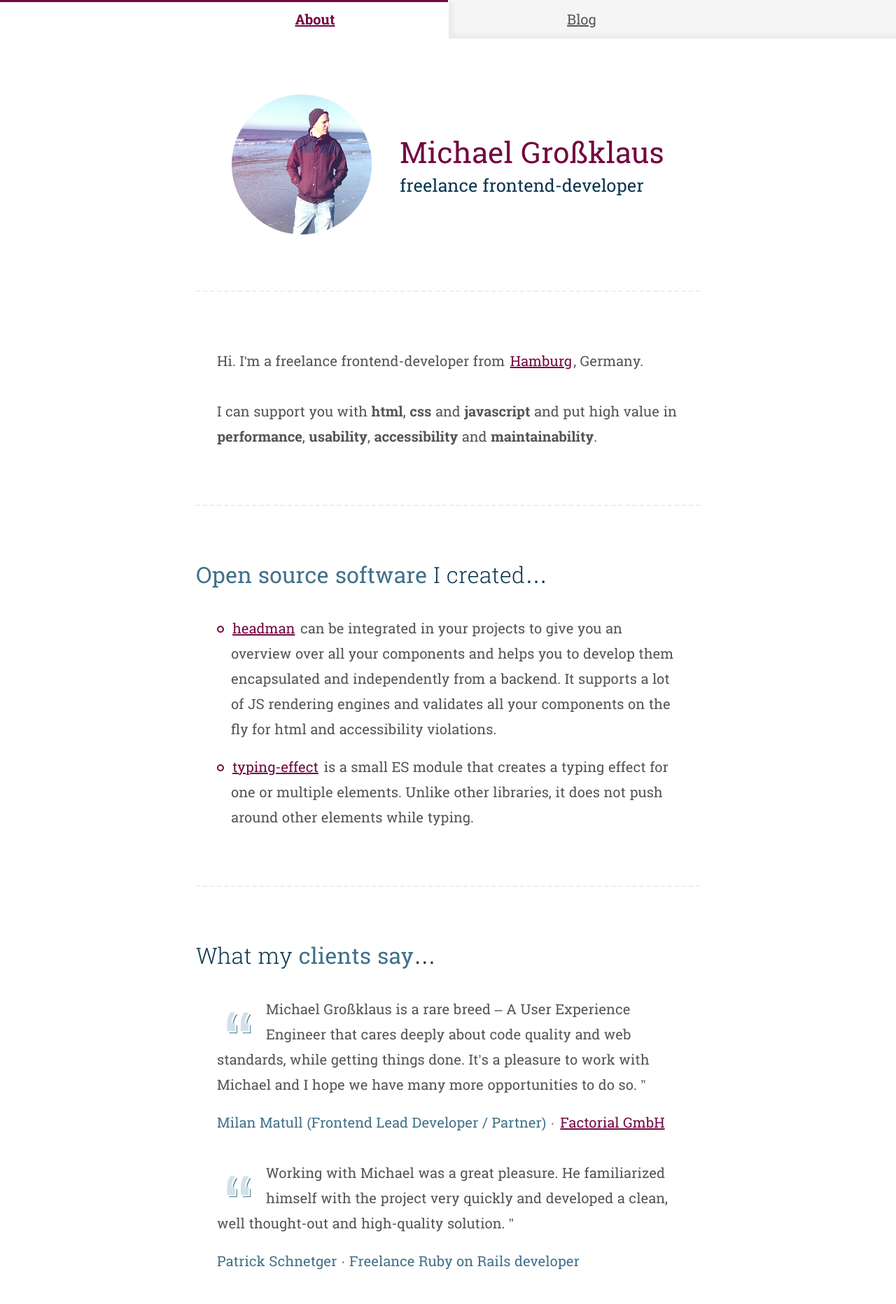
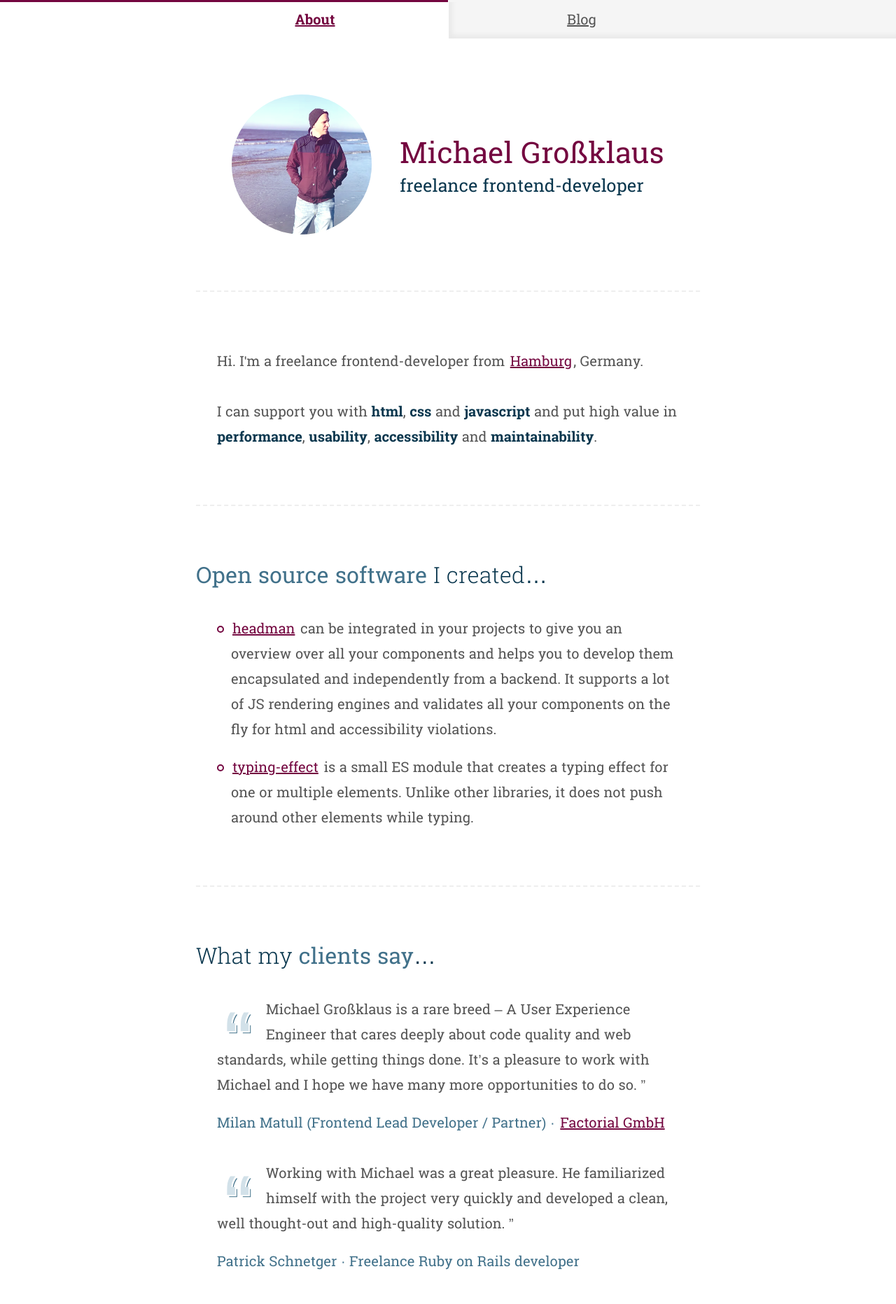
Before and after one commit to mgrsskls/blog, a Jekyll site: the page built from index.html, in a window 1280 px wide. Shown: the top 1863 px of the page at 70% size. Built offline with Jekyll 4.4.1, drawn with Linux system fonts in a browser that asks for light colours.

Commit message:
changed color for b, strong

```diff
--- a/_includes/css/styles.css
+++ b/_includes/css/styles.css
@@ -34,6 +34,7 @@
 
 b,
 strong {
+  color: var(--color-secondary);
   font-weight: bold;
 }
 
```
